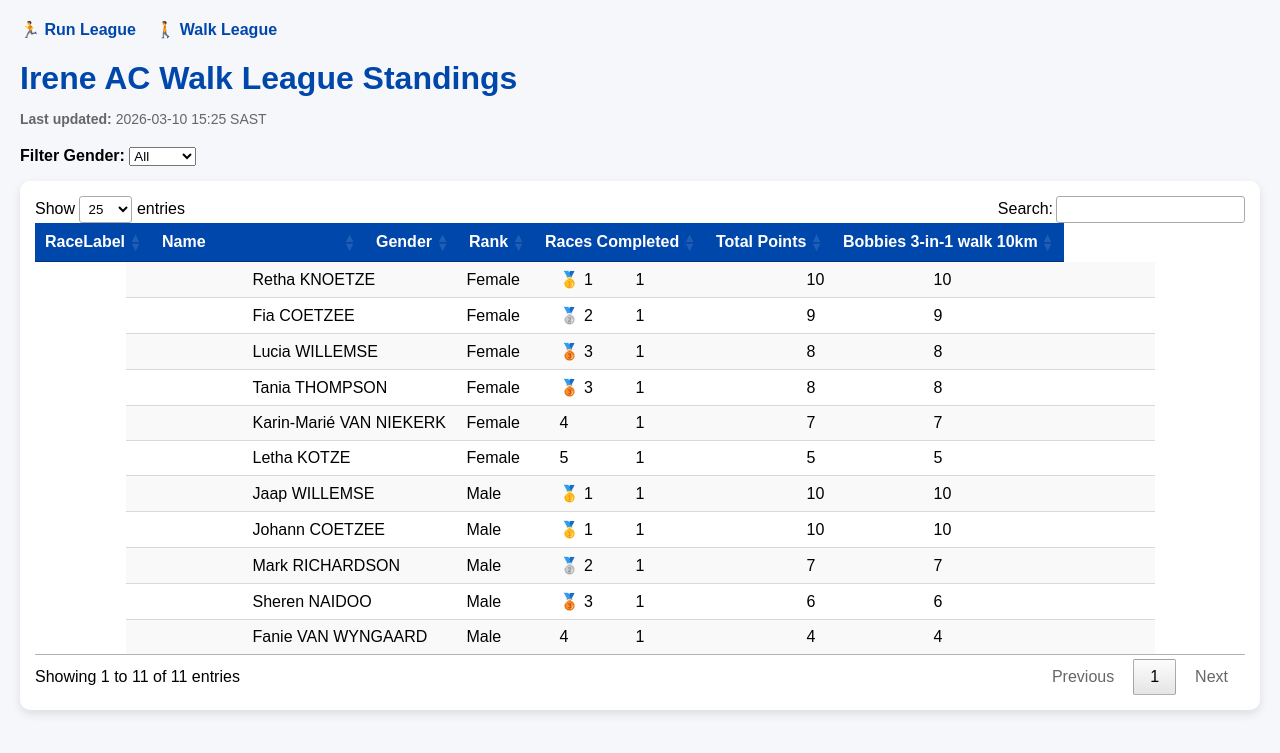
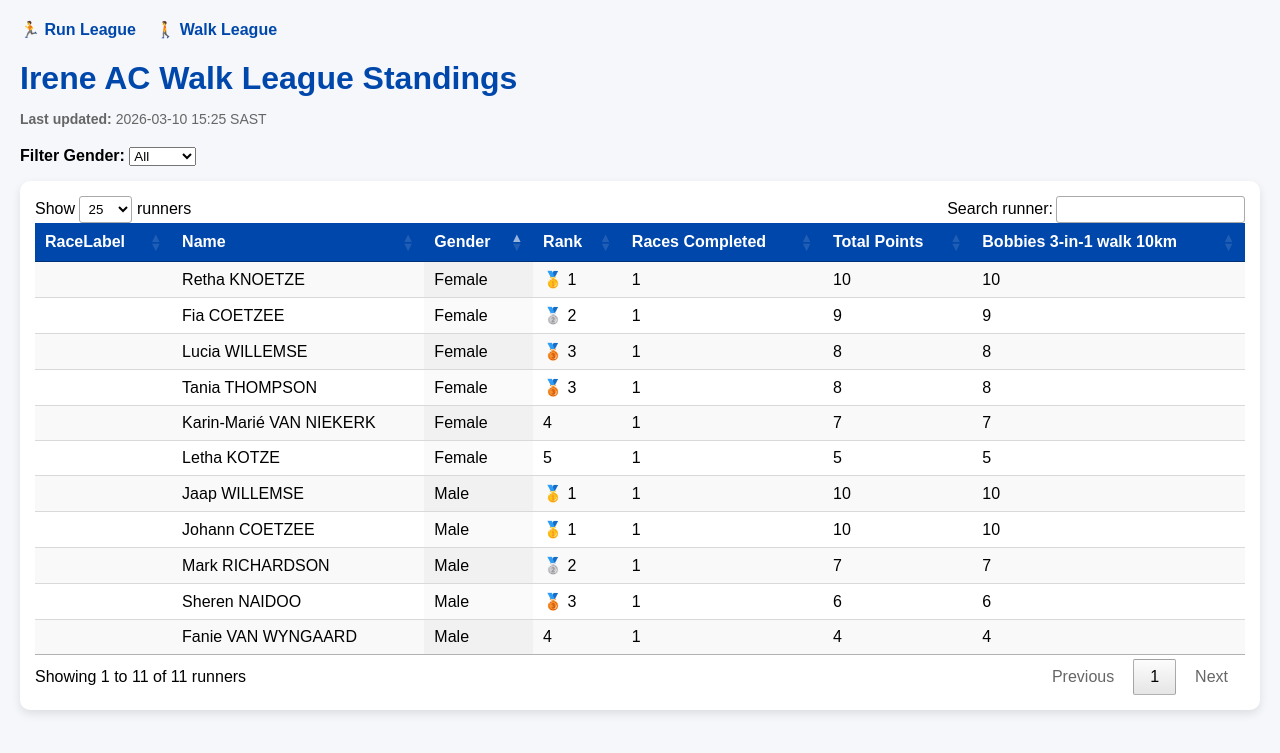
Before and after one commit to LetsDropCode/iac-league-web, a Flask app: page /walk in a window 1280 px wide. Shown: the top 753 px of the page. Run offline with Flask 3, Linux system fonts and the light colour scheme; lists and menus that the app fills with data are empty; some libraries are stand-ins or nearby versions.

Commit message:
Fix: production index.html + table rendering

```diff
--- a/templates/index.html
+++ b/templates/index.html
@@ -5,14 +5,15 @@
 
     <meta name="viewport" content="width=device-width, initial-scale=1">
 
+    <!-- DataTables CSS -->
     <link rel="stylesheet"
           href="https://cdn.datatables.net/1.13.6/css/jquery.dataTables.min.css"/>
 
+    <!-- jQuery + DataTables -->
     <script src="https://code.jquery.com/jquery-3.7.0.min.js"></script>
     <script src="https://cdn.datatables.net/1.13.6/js/jquery.dataTables.min.js"></script>
 
     <style>
-
         body{
             font-family: Arial, sans-serif;
             margin:20px;
@@ -46,15 +47,14 @@ h1{
             padding:15px;
             border-radius:10px;
             box-shadow:0 4px 10px rgba(0,0,0,0.1);
+            overflow-x:auto; /* 🔥 ensures scroll */
         }
 
-/* Header styling */
         table.dataTable thead th{
             background:#0047AB;
             color:white;
         }
 
-/* Row hover */
         table.dataTable tbody tr:hover{
             background:#eef3ff;
         }
@@ -64,15 +64,9 @@ table.dataTable tbody tr:hover{
         .rank-2{ background:#f2f2f2; }
         .rank-3{ background:#ffe5cc; }
 
-/* Responsive */
-.dataTables_wrapper{
-    overflow-x:auto;
-}
-
         .filter-container{
             margin-bottom:15px;
         }
-
     </style>
 </head>
 
@@ -90,7 +84,6 @@ table.dataTable tbody tr:hover{
 </p>
 
 <div class="filter-container">
-
     <label for="genderFilter"><strong>Filter Gender:</strong></label>
 
     <select id="genderFilter">
@@ -98,7 +91,6 @@ table.dataTable tbody tr:hover{
         <option value="Male">Male</option>
         <option value="Female">Female</option>
     </select>
-
 </div>
 
 <div class="table-container">
@@ -110,13 +102,26 @@ $(document).ready(function(){
 
     try {
 
+        // 🔥 FORCE correct table ID binding
         var table = $('#leagueTable').DataTable({
-            scrollX:true,
-            pageLength:25,
-            order: []
+            scrollX: true,
+            autoWidth: false,
+            pageLength: 25,
+            order: [[2, "asc"]],
+
+            language:{
+                search:"Search runner:",
+                lengthMenu:"Show _MENU_ runners",
+                info:"Showing _START_ to _END_ of _TOTAL_ runners"
+            }
         });
 
-        // Find column indexes dynamically
+        // 🔥 Fix column rendering (VERY IMPORTANT)
+        setTimeout(function(){
+            table.columns.adjust().draw();
+        }, 300);
+
+        // 🔍 Dynamic column detection
         function findColumnIndex(name){
             var headers = $('#leagueTable thead th');
             for (var i = 0; i < headers.length; i++){
@@ -130,20 +135,21 @@ $(document).ready(function(){
         var genderCol = findColumnIndex("Gender");
         var rankCol = findColumnIndex("Rank");
 
-        // Gender filter
+        // 🔥 Gender filter
         $('#genderFilter').on('change', function(){
             if(genderCol !== -1){
                 table.column(genderCol).search(this.value).draw();
             }
         });
 
-        // Podium highlighting
+        // 🏆 Rank highlighting
         table.rows().every(function(){
-            var data = this.data();
 
             if(rankCol === -1) return;
 
+            var data = this.data();
             var rankValue = data[rankCol];
+
             var rank = parseInt(String(rankValue).replace(/\D/g, ""));
 
             if(rank === 1){
@@ -153,13 +159,15 @@ $(document).ready(function(){
             } else if(rank === 3){
                 $(this.node()).addClass('rank-3');
             }
+
         });
 
     } catch (e){
-        console.error("Table failed:", e);
+        console.error("Table failed to initialise:", e);
     }
 
 });
 </script>
+
 </body>
 </html>
```
Lines whose indentation alone changed are shown as unchanged.
